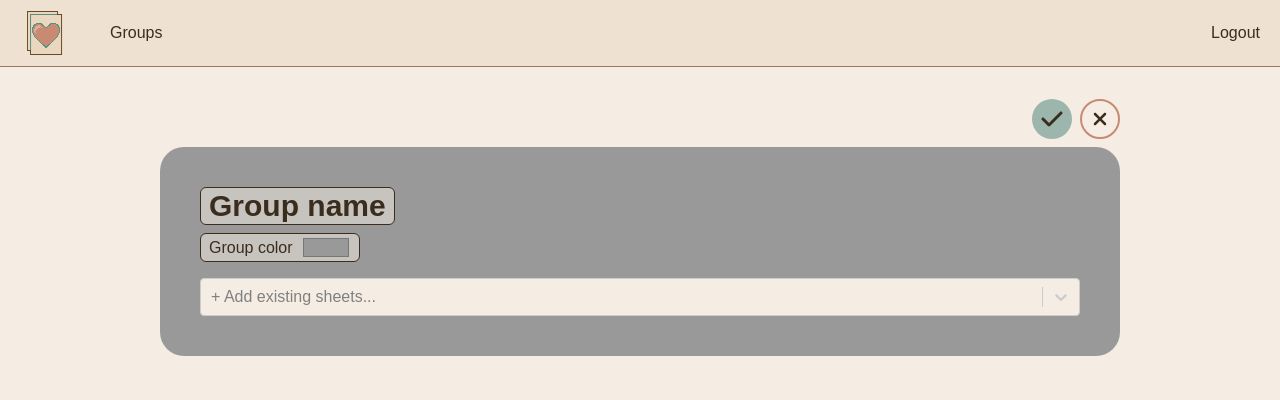
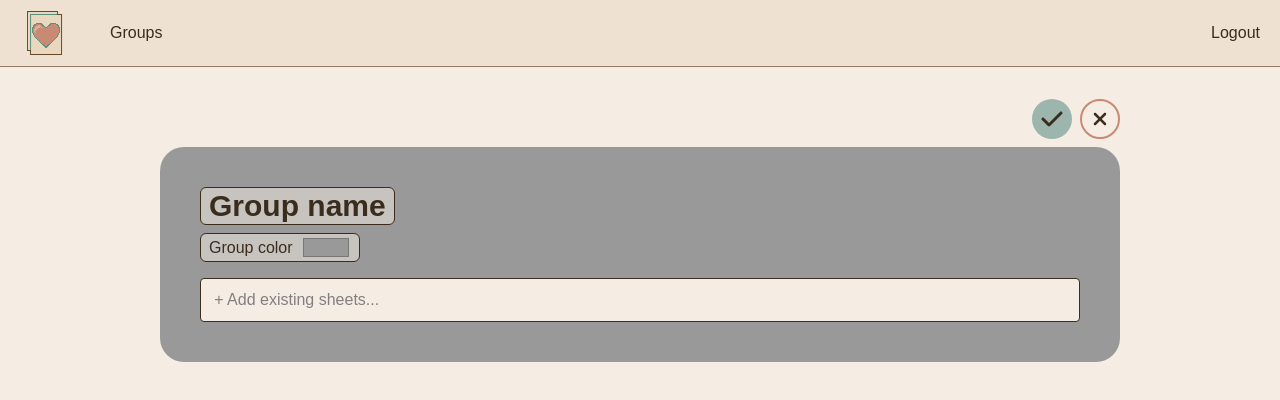
Before and after one commit to 04mHuang/Memsheets, a Next.js app in the folder frontend/: page /groups/create in a window 1280 px wide. Shown: the top 400 px of the page. Built offline with nearby package versions, Linux system fonts and the light colour scheme; no server answers; a web font is replaced by a local one.

Commit message:
Modified: Minor ordering and styling edits

```diff
--- a/frontend/src/app/components/AddSelect.tsx
+++ b/frontend/src/app/components/AddSelect.tsx
@@ -29,6 +29,18 @@ const AddSelect = ({ debouncedFetch, handleSelectChange, selectValue, subject }:
           backgroundColor: 'var(--background)',
           marginTop: '1rem',
           cursor: 'pointer',
+          padding: '0.2rem',
+          textAlign: 'left',
+          borderColor: 'var(--foreground)',
+          ':hover': {
+            borderColor: 'var(--accent)',
+          }
+        }),
+        dropdownIndicator: () => ({
+          display: 'none'
+        }),
+        indicatorSeparator: () => ({
+          display: 'none'
         }),
         menu: (base) => ({
           ...base,
--- a/frontend/src/app/components/GroupTagsModal.tsx
+++ b/frontend/src/app/components/GroupTagsModal.tsx
@@ -62,7 +62,7 @@ const GroupTagsModal = ({ isOpen, onClose, groupTags, setGroupTags }: GroupTagsM
       color: option.color
     }));
     // Retain current group tags and add new group
-    setGroupTags([...groupTags, ...selectedGroup]);
+    setGroupTags([...selectedGroup, ...groupTags]);
   }
   return (
     <ModalBase isOpen={isOpen} onClose={onClose} title="Edit Groups List">
```
